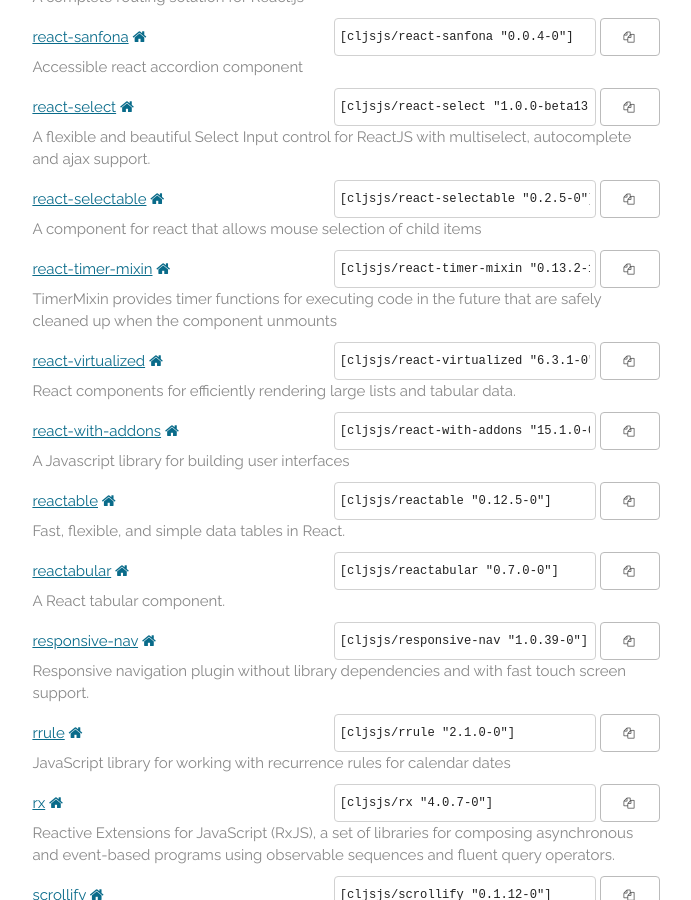
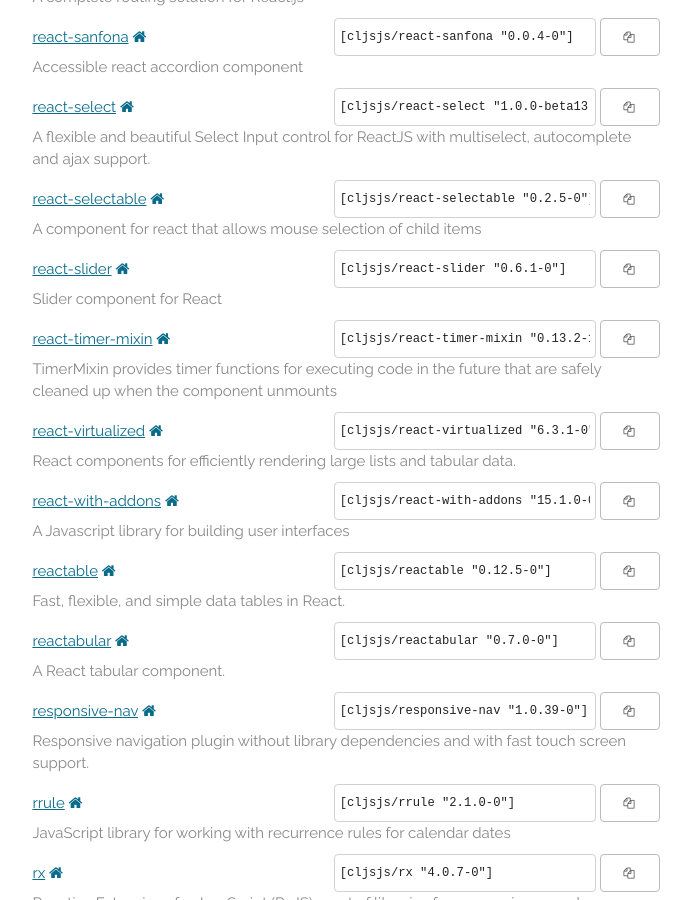
Before and after one commit to cljsjs/cljsjs.github.io, a Jekyll site: the page built from index.markdown, in a window 1280 px wide and 900 px high, scrolled down 13811 px. Shown: the whole window, without its empty margins (294-985 px from the left). Built offline with Jekyll 4.4.1, drawn with Linux system fonts in a browser that asks for light colours; nearby versions of some CDN libraries; comment, search, counter and statistics services are not loaded.

Commit message:
Automatic update

```diff
--- a/_includes/packages.html
+++ b/_includes/packages.html
@@ -1602,6 +1602,15 @@
     <p class="description">A component for react that allows mouse selection of child items</p>
   </li>
   <li>
+    <a href="https://clojars.org/cljsjs/react-slider">react-slider</a>
+    <a href="https://github.com/mpowaga/react-slider" target="new"><i class="fa fa-home"></i></a>
+    <span class="clojars">
+      <input type="text" value='[cljsjs/react-slider "0.6.1-0"]'/>
+      <button data-clipboard-text='[cljsjs/react-slider "0.6.1-0"]'><i class="fa fa-copy"></i></button>
+    </span>
+    <p class="description">Slider component for React</p>
+  </li>
+  <li>
     <a href="https://clojars.org/cljsjs/react-timer-mixin">react-timer-mixin</a>
     <a href="https://github.com/reactjs/react-timer-mixin" target="new"><i class="fa fa-home"></i></a>
     <span class="clojars">
```
